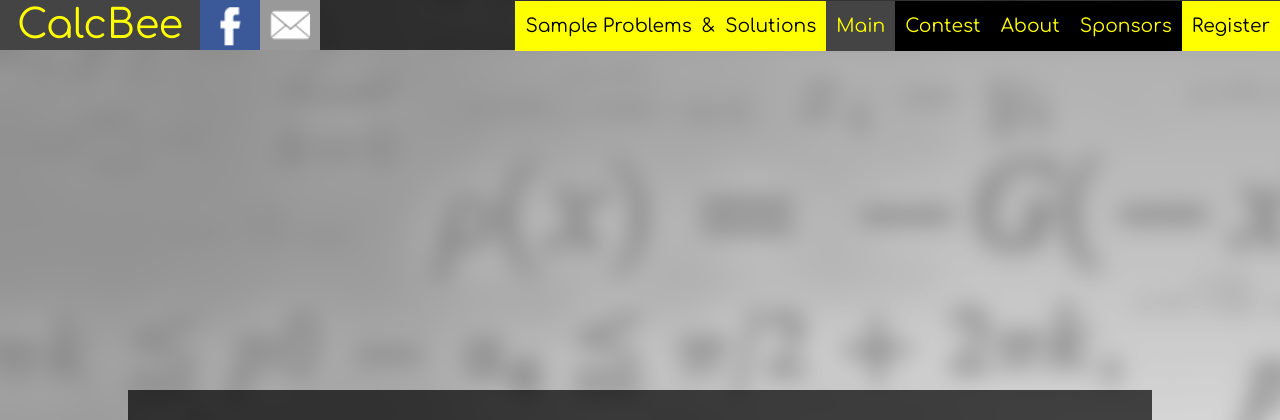
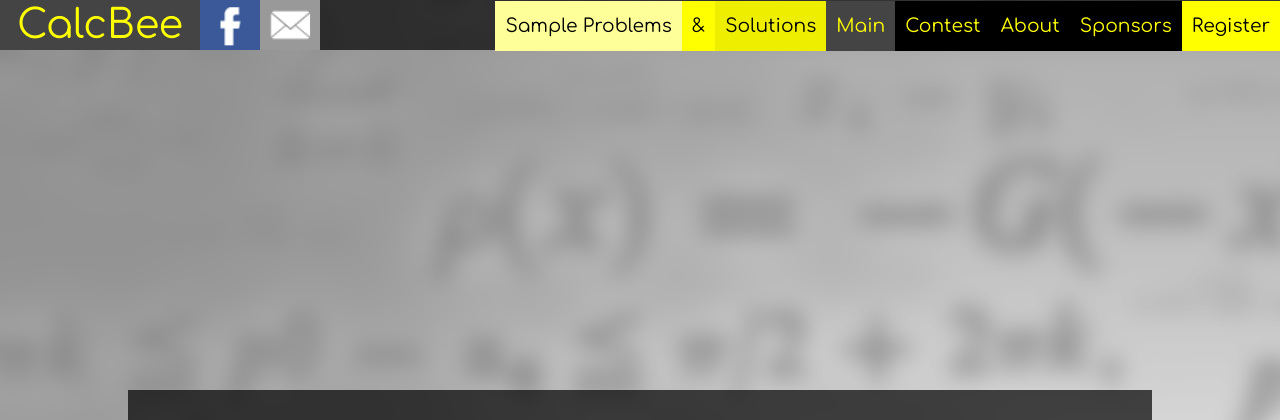
Before and after one commit to cchan/calcbee, a PHP site: page / in a window 1280 px wide. Shown: the top 420 px of the page. Run offline with PHP 8.4, Linux system fonts and the light colour scheme; some libraries are stand-ins or nearby versions.

Commit message:
Updated samples.

```diff
--- a/index.html
+++ b/index.html
@@ -42,9 +42,9 @@ JS SN(others?)
 		--><a href="mailto:info@calcbee.org" id="mail" class='sn'><img src="img/mail.png" title="Email Us" alt="Email Us"/></a>
 	</div>
 	<div style="float:right">
-		<a href="CalcBeeSample.pdf" class='navlink bgr h'>Sample Problems</a><!--
-		--><span class='navlink bgr' style="padding-left:0;padding-right:0;">&amp;</span><!--
-		--><a href="CalcBeeSampleSolutions.pdf" class='navlink bgr h'>Solutions</a><!--
+		<a href="CalcBeeSample.pdf" class='navlink bgr l h'>Sample Problems</a><!--
+		--><span class='navlink bgr'>&amp;</span><!--
+		--><a href="CalcBeeSampleSolutions.pdf" class='navlink bgr d h'>Solutions</a><!--
 		--><a href="#title" class='navlink bg h'>Main</a><!--
 		--><a href="#contest" class='navlink bg h'>Contest</a><!--
 		--><a href="#about" class='navlink bg h'>About</a><!--
--- a/style.css
+++ b/style.css
@@ -51,7 +51,9 @@ font-weight:bold;
 /*bg for yellow on black, bgr for reverse; add h for hover change*/
 .bg{color:#ff0;background-color:#000;}
 .bgr{color:#000;background-color:#ff0;}
-.bg.h,.bgr.h{/*also for box-shadow buttons.*/
+.bgr.l{color:#000;background-color:#ff9;}
+.bgr.d{color:#000;background-color:#ee0;}
+.bg.h,.bgr.h,.bgr.l.h,.bgr.d.h{/*also for box-shadow buttons.*/
 	-webkit-transition:all 0.5s;
 	-moz-transition:all 0.5s;
 	-o-transition:all 0.5s;
@@ -59,7 +61,9 @@ font-weight:bold;
 	transition:all 0.5s;
 }
 .bg.h:hover, .bg.h.hover{background-color:#444;}
-.bgr.h:hover, .bgr.h.hover{background-color:#ffb;}
+.bgr.h:hover, .bgr.h.hover{background-color:#ffc;}
+.bgr.l.h:hover, .bgr.l.h.hover{background-color:#ee0;}
+.bgr.d.h:hover, .bgr.d.h.hover{background-color:#ff9;}
 
 /*The fixed thing at the top.*/
 #navbar{
```
Also changed, not shown: 2 other files.
